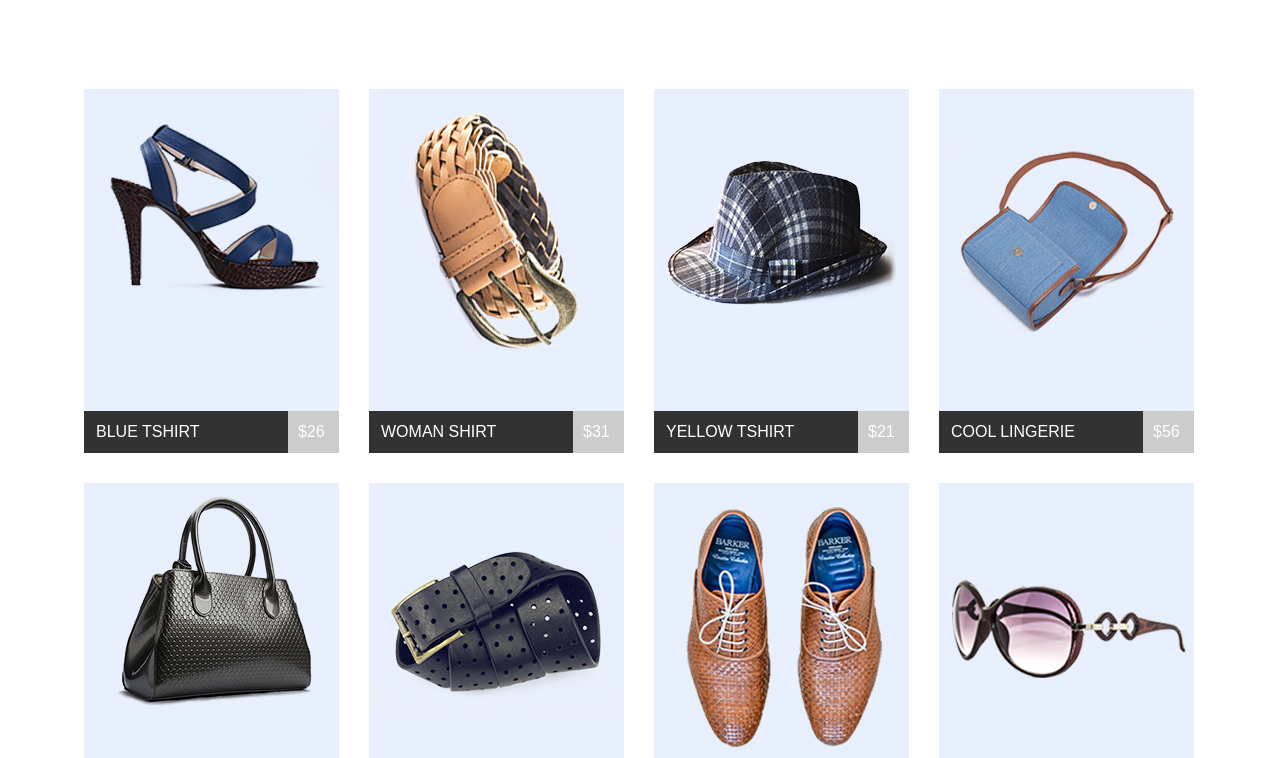
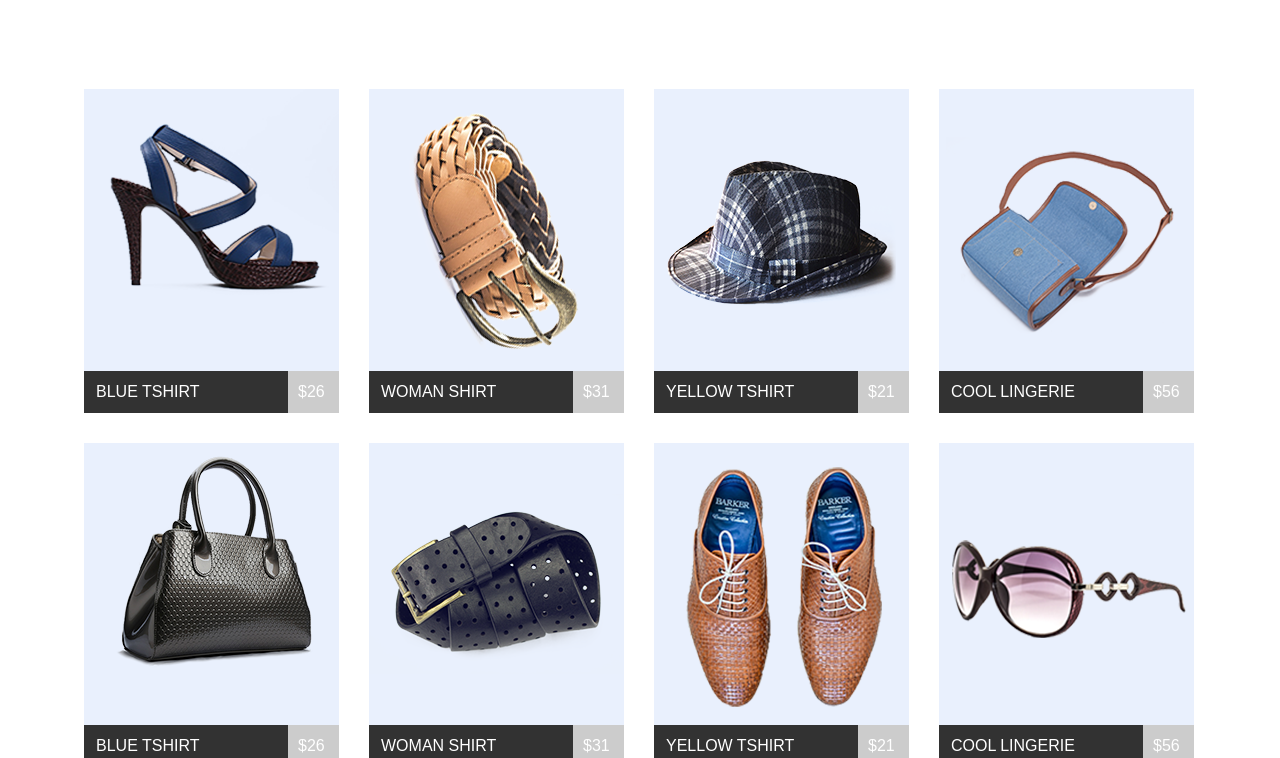
Before and after one commit to AlexejDubow/goit-fe-course, a plain HTML site: page module-4/index.html in a window 1280 px wide. Shown: the part 262-1020 px from the top of the page. Drawn offline with nearby package versions, Linux system fonts and the light colour scheme.

Commit message:
fixed bug of height image

```diff
--- a/module-4/index.html
+++ b/module-4/index.html
@@ -31,42 +31,58 @@
         <h2 class="wrapper-title">Featured products</h2>
         <ul class="wrapper-list clearfix">
           <li class="wrapper-item clearfix">
+            <div class="wrapper-img">
               <img src="img/featured-products/woman-shorts-blue.png" alt="Women's shoes" width="255" height="322">
+            </div>
             <div class="item-name">Blue Tshirt</div>
             <div class="item-price">&#36;26</div>
           </li>
           <li class="wrapper-item clearfix">
+            <div class="wrapper-img">
               <img src="img/featured-products/woman-belt-beige.png" alt="Woman belt" width="255" height="322">
+            </div>
             <div class="item-name">Woman Shirt</div>
             <div class="item-price">&#36;31</div>
           </li>
           <li class="wrapper-item clearfix">
+            <div class="wrapper-img">
               <img src="img/featured-products/men's-hat.png" alt="Men's hat" width="255" height="322">
+            </div>
             <div class="item-name">Yellow Tshirt</div>
             <div class="item-price">&#36;21</div>
           </li>
           <li class="wrapper-item clearfix">
+            <div class="wrapper-img">
               <img src="img/featured-products/ladies-handbag-blue.png" alt="Ladies hangbag" width="255" height="322">
+            </div>
             <div class="item-name">Cool Lingerie</div>
             <div class="item-price">&#36;56</div>
           </li>
           <li class="wrapper-item clearfix">
+            <div class="wrapper-img">
               <img src="img/featured-products/ladies-handbag-black.png" alt="Woman belt" width="255" height="322">
+            </div>
             <div class="item-name">Blue Tshirt</div>
             <div class="item-price">&#36;26</div>
           </li>
           <li class="wrapper-item clearfix">
+            <div class="wrapper-img">
               <img src="img/featured-products/woman-belt-black.png" alt="Blue women's shoes" width="255" height="322">
+            </div>
             <div class="item-name">Woman Shirt</div>
             <div class="item-price">&#36;31</div>
           </li>
           <li class="wrapper-item clearfix">
+            <div class="wrapper-img">
               <img src="img/featured-products/men's-shoes-brown.png" alt="Mens shoes" width="255" height="322">
+            </div>
             <div class="item-name">Yellow Tshirt</div>
             <div class="item-price">&#36;21</div>
           </li>
           <li class="wrapper-item clearfix">
+            <div class="wrapper-img">
               <img src="img/featured-products/glasses-for-women.png" alt="Glasses for woman" width="255" height="322">
+            </div>
             <div class="item-name">Cool Lingerie</div>
             <div class="item-price">&#36;56</div>
           </li>
--- a/module-4/style.css
+++ b/module-4/style.css
@@ -116,10 +116,18 @@ body {
 .wrapper-item:nth-of-type(-n+4) {
   margin-bottom: 30px;
 }
+.wrapper-img {
+  height: 282px;
+  overflow: hidden;
+  line-height: 282px;
+  text-align: center;
+}
 .wrapper-item img {
   min-width: 255px;
-  max-height: 322px;
-  display: block;
+  height: auto;
+  vertical-align: middle;
+  /* max-height: 322px; */
+  /* display: block; */
 }
 .item-price {
   margin: 0 auto;
```
Lines whose indentation alone changed are shown as unchanged.
